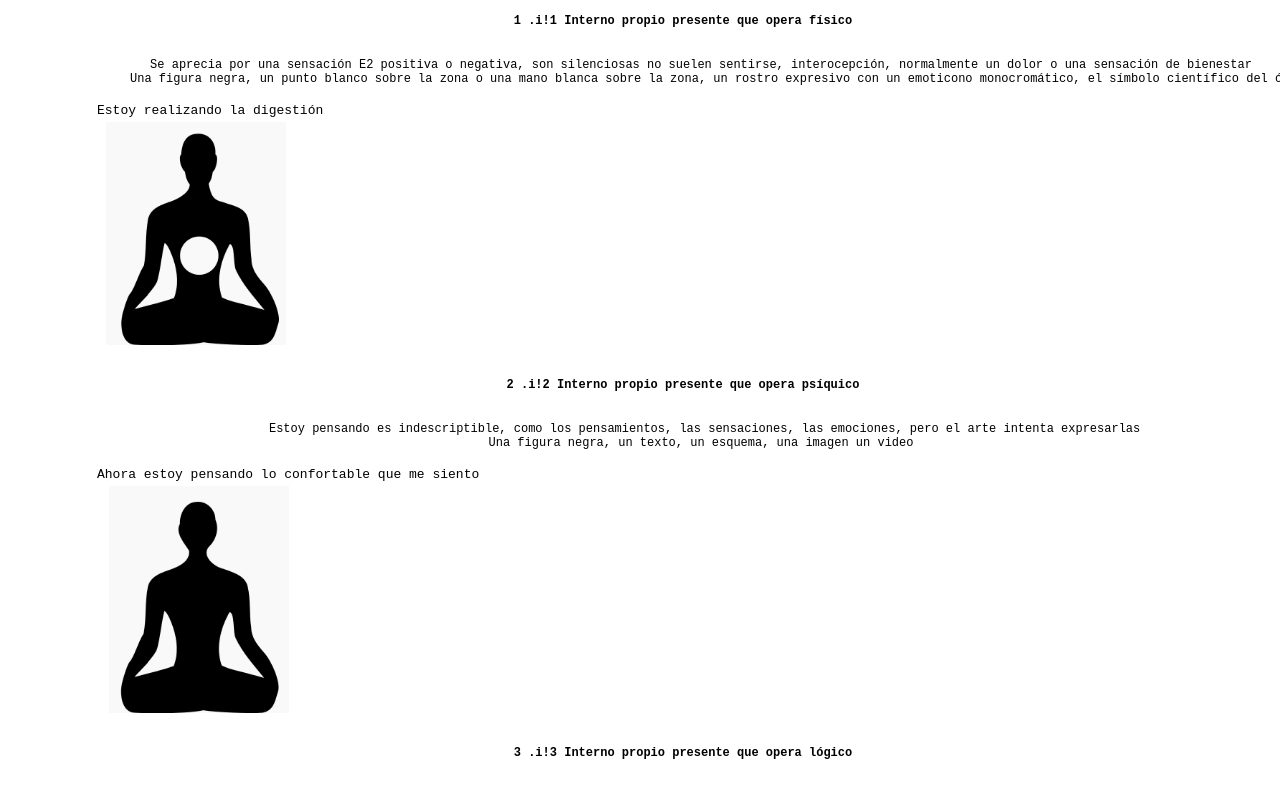
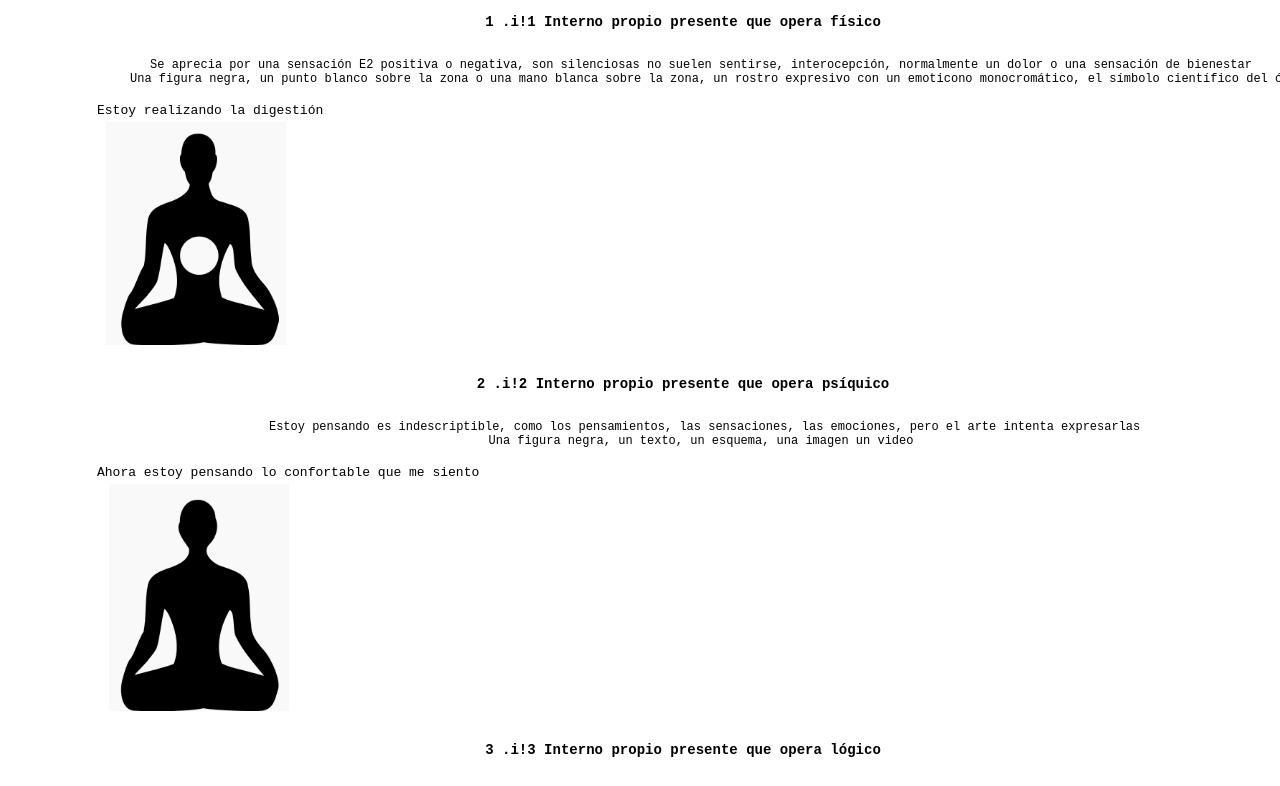
Before and after one commit to josepssv/Logica-estromatica, a plain HTML site: page formas/index.html in a window 1280 px wide. Shown: the top 786 px of the page. Drawn offline with Linux system fonts and the light colour scheme.

Commit message:
Update index.html

```diff
--- a/formas/index.html
+++ b/formas/index.html
@@ -5,17 +5,17 @@
     color: #666; height: 1px;}
 </style>
 <pre>
-<h4>1 .i!1 Interno propio presente que opera físico</h4>
+<h3>1 .i!1 Interno propio presente que opera físico</h3>
      Se aprecia por una sensación E2 positiva o negativa, son silenciosas no suelen sentirse, interocepción, normalmente un dolor o una sensación de bienestar
      Una figura negra, un punto blanco sobre la zona o una mano blanca sobre la zona, un rostro expresivo con un emoticono monocromático, el símbolo científico del órgano
      <table><tr><td colspan=3> Estoy realizando la digestión</td></tr>
             <tr><td></td><td></td><td><img src="1-e.png" width="180px" /></td></tr></table>
-<h4>2 .i!2 Interno propio presente que opera psíquico</h4>
+<h3>2 .i!2 Interno propio presente que opera psíquico</h3>
       Estoy pensando es indescriptible, como los pensamientos, las sensaciones, las emociones, pero el arte intenta expresarlas
       Una figura negra, un texto, un esquema, una imagen un video
       <table><tr><td colspan=3>Ahora estoy pensando lo confortable que me siento
              <tr><td></td><td></td><td><img src="2-a.png" width="180px" /></td></tr></table>
-<h4>3 .i!3 Interno propio presente que opera lógico</h4>
+<h3>3 .i!3 Interno propio presente que opera lógico</h3>
       Las decisiones justas o para las decisiones para el confort no se aprecian pero son el estímulo de la acción
       Una figura negra, una bombilla o una mano señalando, un símbolo de una accion
      <table><tr><td colspan=3> Estoy decidiendo salir a la calle</td></tr>
```
